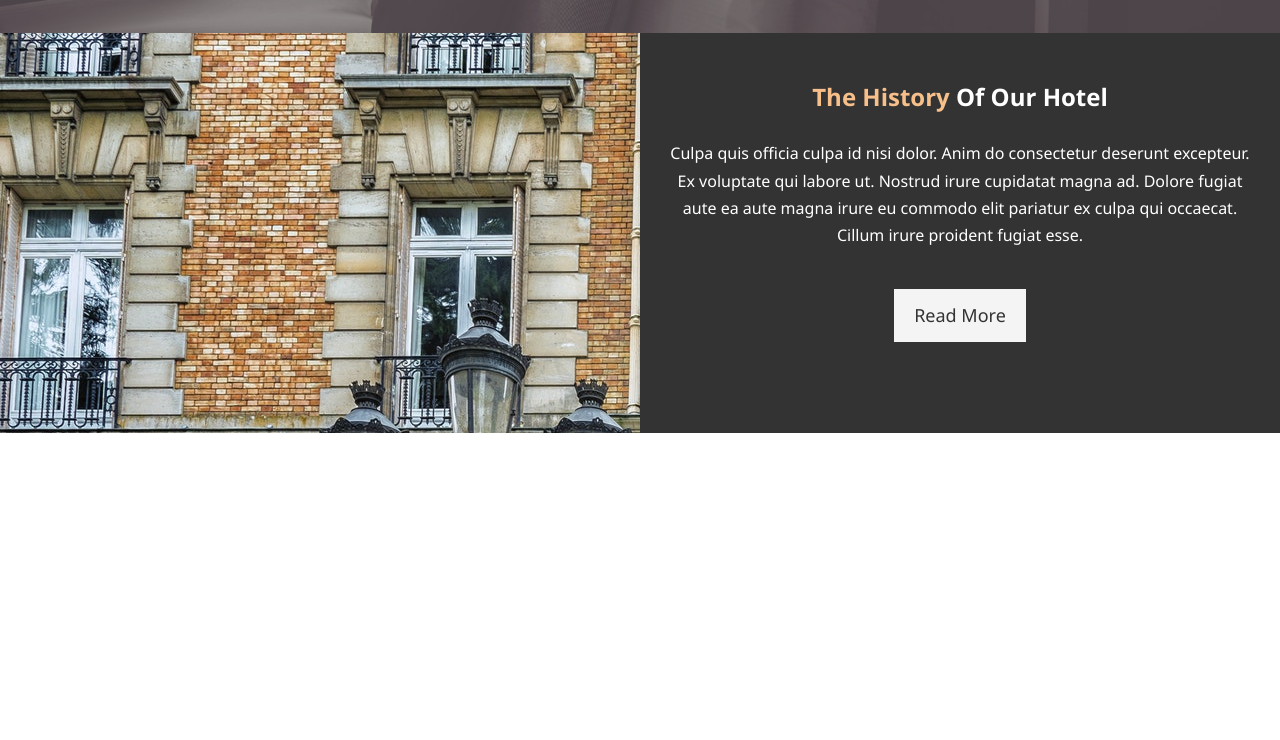
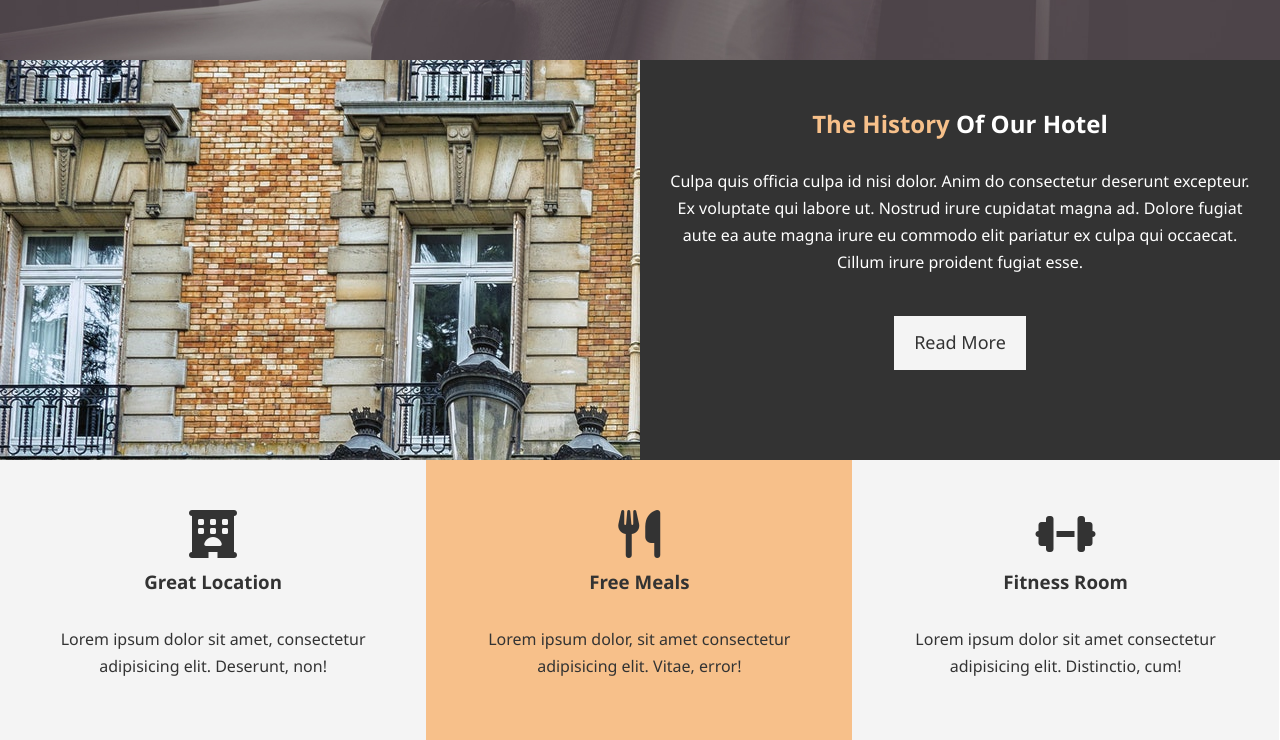
Before and after one commit to xiillii/HtmlSandbox, a plain HTML site: page HotelWebsite/index.html in a window 1280 px wide. Shown: the part 634-1374 px from the top of the page. Before the commit the page ends 1067 px from the top, so only its background shows below. Drawn offline with Linux system fonts and the light colour scheme.

Commit message:
Hotel website section features

```diff
--- a/HotelWebsite/css/style.css
+++ b/HotelWebsite/css/style.css
@@ -72,8 +72,8 @@ p {
 
 
 .bg-primary {
-  background: #333;
-  color: #f7c08a;
+  background: #f7c08a;
+  color: #333;
 }
 
 /* Navbar */
@@ -166,3 +166,16 @@ p {
 #home-info .info-content p {
   padding-bottom: 30px;
 }
+
+/* Features */
+
+.box {
+  float: left;
+  width: 33.3%;
+  padding: 50px;
+  text-align: center;
+}
+
+.box i {
+  margin-bottom: 10px;
+}
--- a/HotelWebsite/index.html
+++ b/HotelWebsite/index.html
@@ -9,6 +9,15 @@
       content="Welcome to the most extraordinary hotel in Boston Massachusetts"
     />
     <meta name="keywords" content="hotel,boston,massachusetts" />
+    <
+    <link
+      rel="stylesheet"
+      href="https://cdnjs.cloudflare.com/ajax/libs/font-awesome/6.2.0/css/all.min.css"
+      integrity="sha512-xh6O/CkQoPOWDdYTDqeRdPCVd1SpvCA9XXcUnZS2FmJNp1coAFzvtCN9BmamE+4aHK8yyUHUSCcJHgXloTyT2A=="
+      crossorigin="anonymous"
+      referrerpolicy="no-referrer"
+    />
+    />
     <link rel="stylesheet" href="css/style.css" />
     <title>Hotel BT | Welcome</title>
   </head>
@@ -50,5 +59,31 @@
         <a href="about.html" class="btn btn-light">Read More</a>
       </div>
     </section>
+    <section id="features">
+      <div class="box bg-light">
+        <i class="fas fa-hotel fa-3x"></i>
+        <h3>Great Location</h3>
+        <p>
+          Lorem ipsum dolor sit amet, consectetur adipisicing elit. Deserunt,
+          non!
+        </p>
+      </div>
+      <div class="box bg-primary">
+        <i class="fas fa-utensils fa-3x"></i>
+        <h3>Free Meals</h3>
+        <p>
+          Lorem ipsum dolor, sit amet consectetur adipisicing elit. Vitae,
+          error!
+        </p>
+      </div>
+      <div class="box bg-light">
+        <i class="fas fa-dumbbell fa-3x"></i>
+        <h3>Fitness Room</h3>
+        <p>
+          Lorem ipsum dolor sit amet consectetur adipisicing elit. Distinctio,
+          cum!
+        </p>
+      </div>
+    </section>
   </body>
 </html>
```
